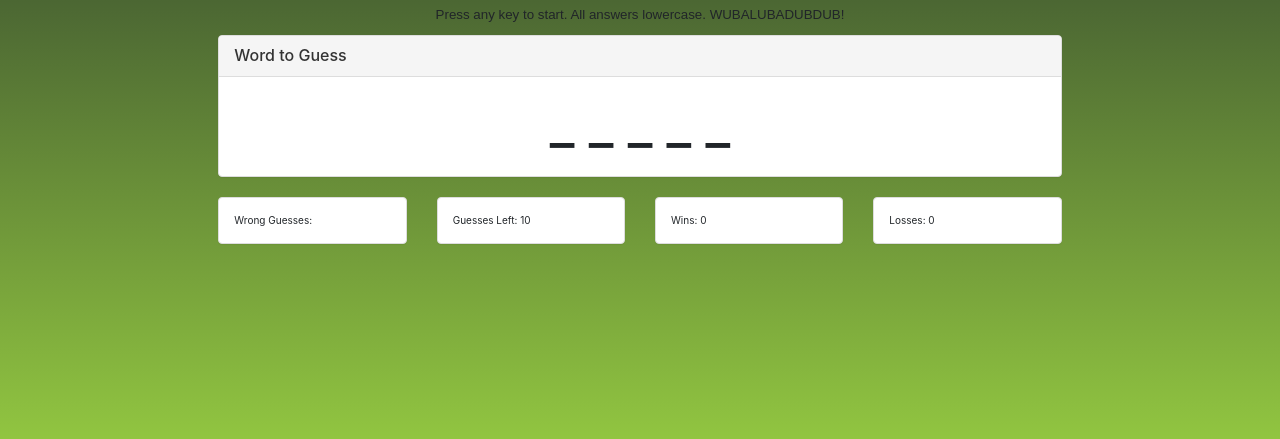
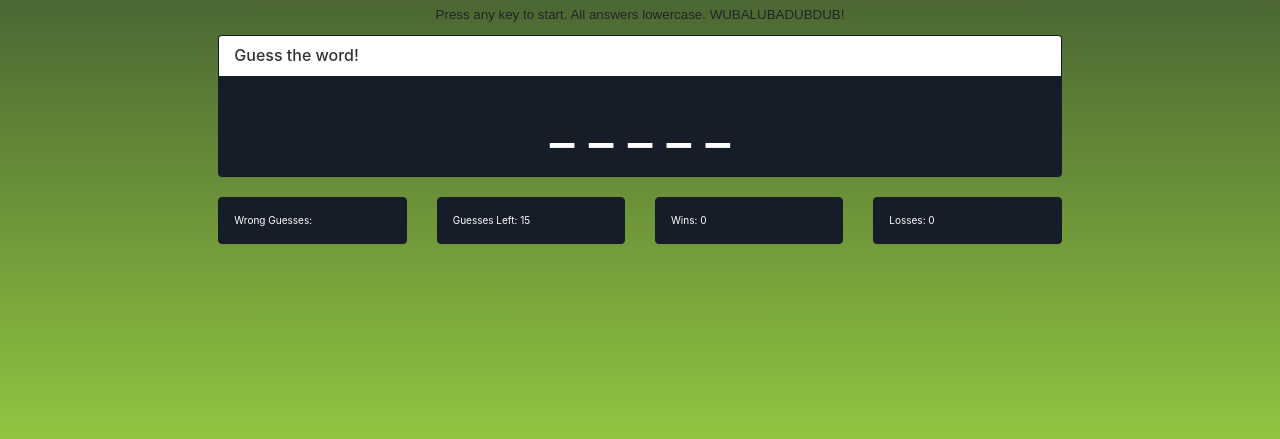
Before and after one commit to annasylvester/3-Word-Guess-Game, a plain HTML site: page index.html in a window 1280 px wide. Shown: the part 343-782 px from the top of the page. Drawn offline with nearby package versions, Linux system fonts and the light colour scheme.

Commit message:
last commit

```diff
--- a/assets/css/style.css
+++ b/assets/css/style.css
@@ -28,8 +28,20 @@ p {
     margin-top: 3%;
 }
 
-.row {
+.panel-heading {
+    background-color: white !important;
+    border-color: #151d28 !important;
+    color: white;
+
 }
+
+.panel-default {
+    background-color: #151d28;
+    border-color: #151d28;
+    color: white;
+
+}
+
 
 .containerTop {
     width: 100%;
--- a/assets/javascript/game.js
+++ b/assets/javascript/game.js
@@ -39,7 +39,7 @@
     //Counters
         let winCount = 0;
         let loseCount = 0;
-        let guessesLeft = 10;
+        let guessesLeft = 15;
         let rightGuessCounter = 0;
 
 
@@ -60,7 +60,7 @@
         //RESET
         letterGuessed = 0;
         rightGuessCounter = 0;
-        guessesLeft = 10;
+        guessesLeft = 15;
         wrongLetters =[];
         blanksAndSuccesses =[];
         doubleWord = ['a','b','c','d','e','f','g','h','i','j','k','l','m','n','o','p','q','r','s','t','u','v','w','x','y','z'];
@@ -79,7 +79,7 @@
 
         //RESET
         rightGuessCounter = 0;
-        guessesLeft = 10;
+        guessesLeft = 15;
         wrongLetters =[];
         blanksAndSuccesses =[];
         doubleWord = ['a','b','c','d','e','f','g','h','i','j','k','l','m','n','o','p','q','r','s','t','u','v','w','x','y','z'];
--- a/index.html
+++ b/index.html
@@ -35,7 +35,7 @@
             <div class="col-8">
                 <div class="panel panel-default">
                     <div class="panel-heading">
-                        <h3 class="panel-title">Word to Guess</h3>
+                        <h3 class="panel-title">Guess the word!</h3>
                     </div>
                     <div class="panel-body">
                         <h2 id="wordToGuess"></h2>
@@ -83,6 +83,7 @@
         </div>
     </div>
 
+
 <script type="text/javascript" src="assets/javascript/game.js"></script>
 </body>
 </html>
```
